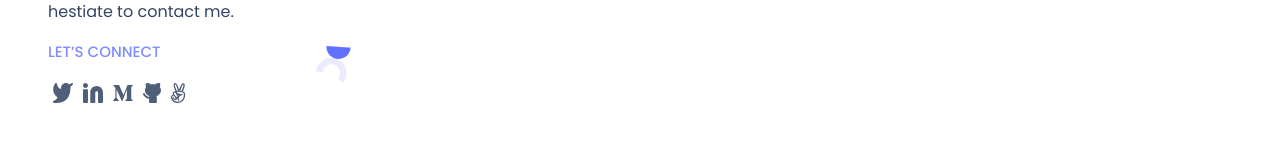
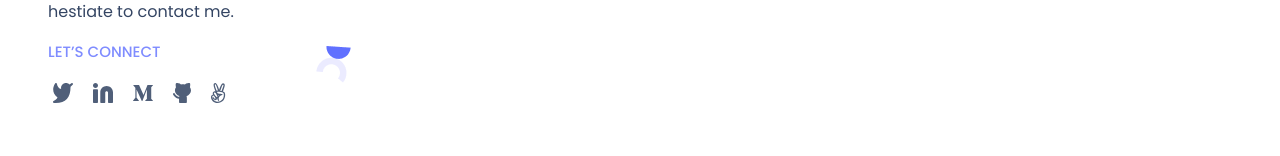
Before and after one commit to massaillon/setup-and-mobile-version-skeleton, a website: page index.html in a window 1280 px wide. Shown: the part 503-659 px from the top of the page. Drawn offline with Linux system fonts and the light colour scheme.

Commit message:
Update CSS file

```diff
--- a/style.css
+++ b/style.css
@@ -124,7 +124,8 @@ i {
   margin-top: 1%;
   display: flex;
   justify-content: left;
-  gap: 15px;
+
+  /* gap: 15px; */
 
   /* background-color: cadetblue; */
 }
@@ -137,7 +138,7 @@ ul {
   padding-left: 5px;
 
   /* background-color: chocolate; */
-  gap: 10px;
+  gap: 20px;
 }
 
 a {
```
